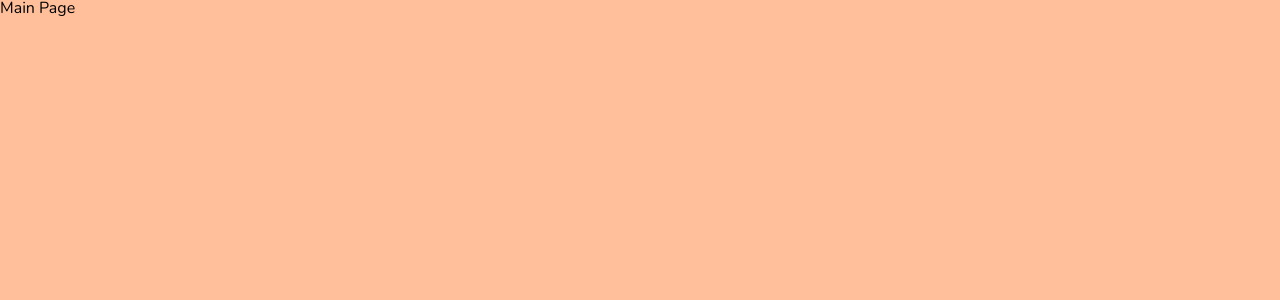
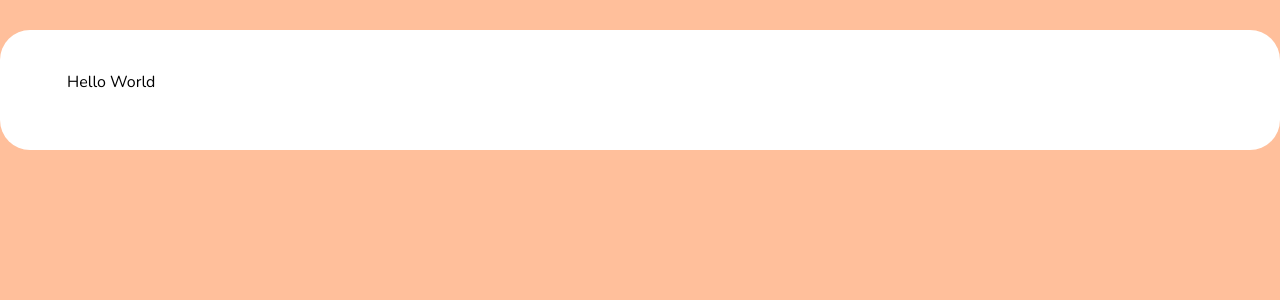
Before and after one commit to serpronichev/Pizza-Shop-React-TS, a React (Vite) app: page / in a window 1280 px wide. Shown: the top 300 px of the page. Built offline with nearby package versions, Linux system fonts and the light colour scheme.

Commit message:
style: test commit

```diff
--- a/src/pages/MainPage/MainPage.tsx
+++ b/src/pages/MainPage/MainPage.tsx
@@ -1,9 +1,14 @@
-import { Header } from '../../components/Header/Header';
+import { Outlet } from 'react-router-dom';
 
 export const MainPage = () => {
   return (
-    <div>
-      <h1>Main Page</h1>
+    <div className='wrapper'>
+      <header>
+        <div className='container'>Hello World</div>
+      </header>
+      <main>
+        <Outlet />
+      </main>
     </div>
   );
 };
```
